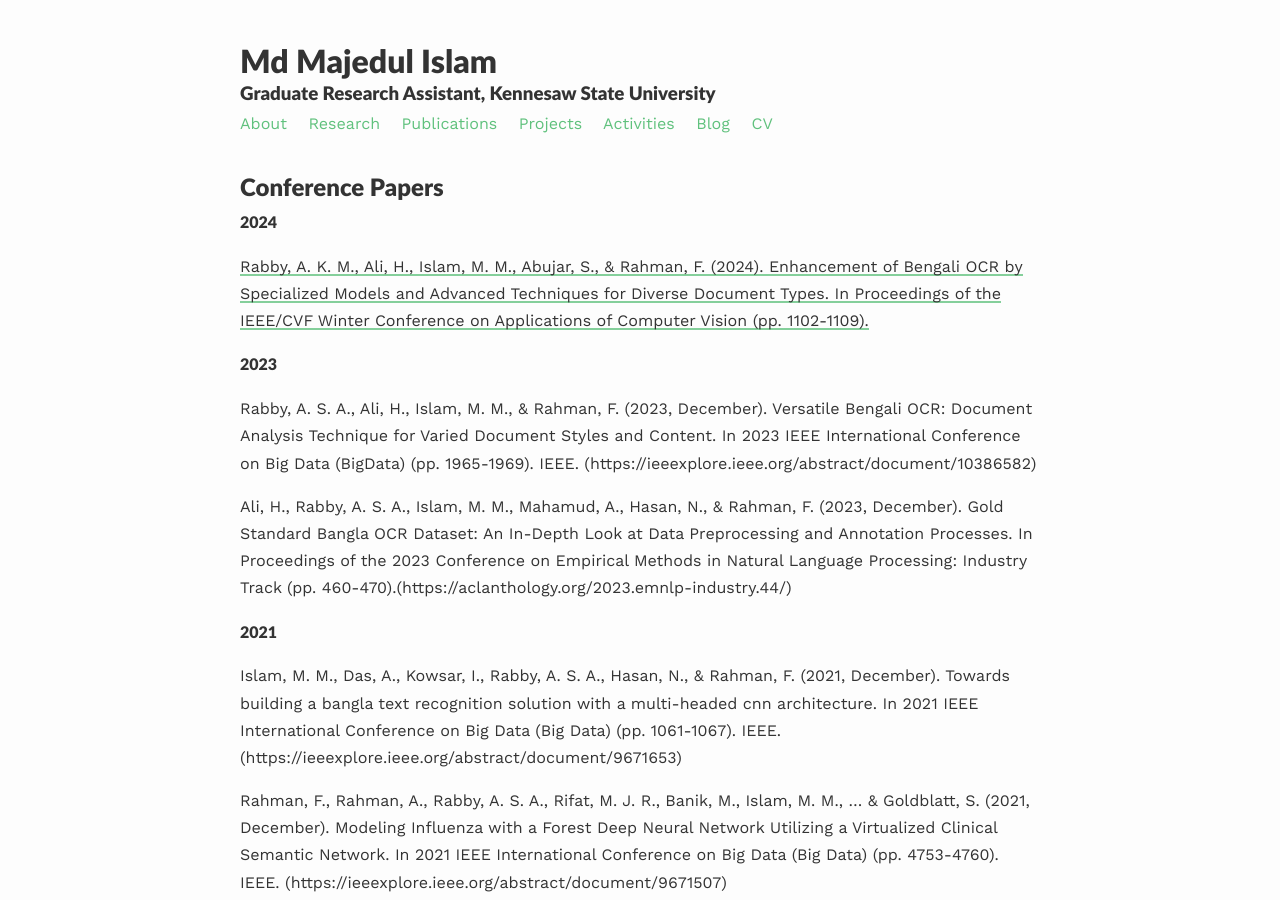
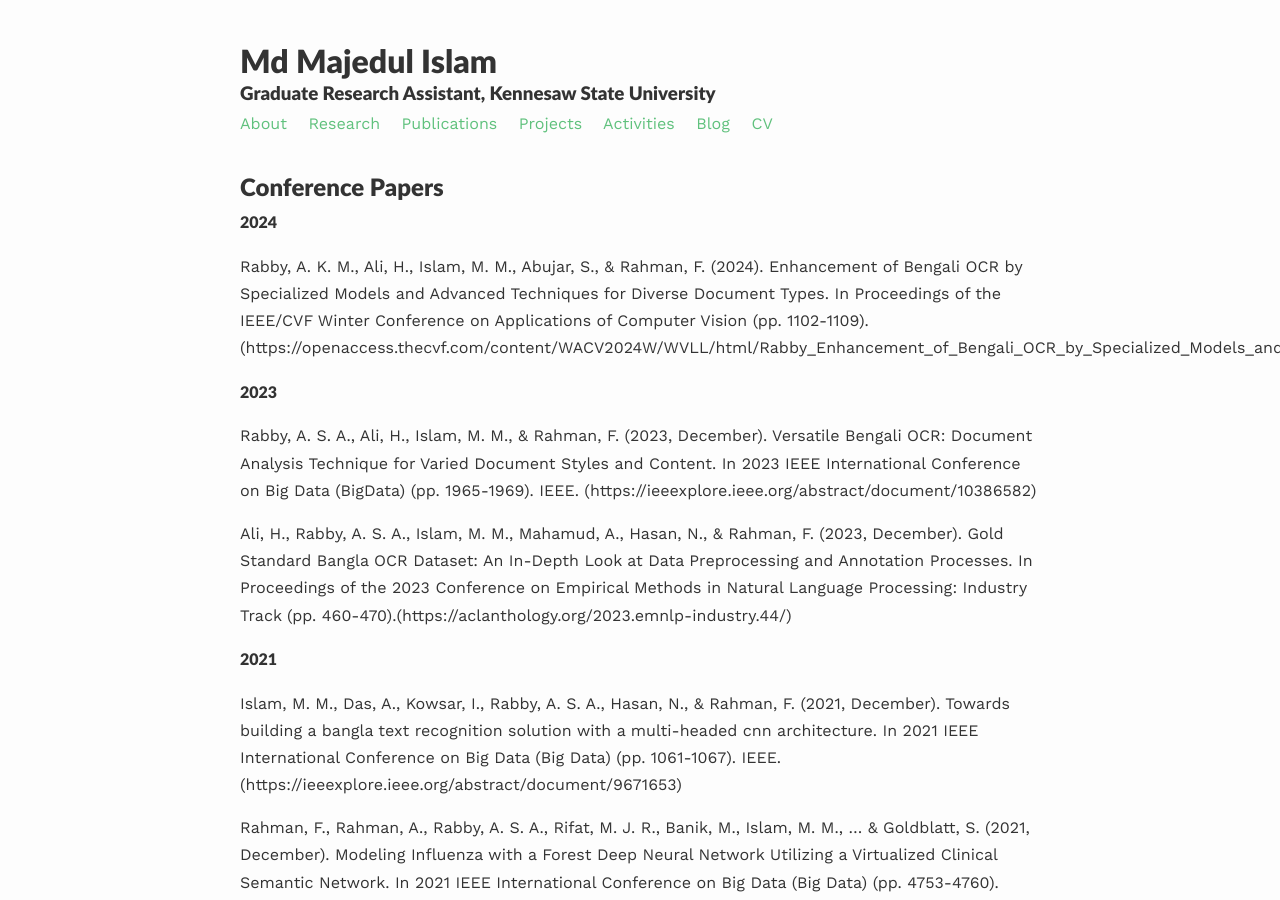
Before and after one commit to majedrifat/majedrifat.github.io, a Jekyll site: the page built from _pages/publications.md, in a window 1280 px wide and 900 px high. Built offline with Jekyll 4.4.1, drawn with Linux system fonts in a browser that asks for light colours; nearby versions of some CDN libraries; some web fonts are replaced.

Commit message:
Update publications.md

```diff
--- a/_pages/publications.md
+++ b/_pages/publications.md
@@ -11,7 +11,7 @@ published: true
 ## Conference Papers
 
 #### 2024
-[Rabby, A. K. M., Ali, H., Islam, M. M., Abujar, S., & Rahman, F. (2024). Enhancement of Bengali OCR by Specialized Models and Advanced Techniques for Diverse Document Types. In Proceedings of the IEEE/CVF Winter Conference on Applications of Computer Vision (pp. 1102-1109).](https://openaccess.thecvf.com/content/WACV2024W/WVLL/html/Rabby_Enhancement_of_Bengali_OCR_by_Specialized_Models_and_Advanced_Techniques_WACVW_2024_paper.html)
+Rabby, A. K. M., Ali, H., Islam, M. M., Abujar, S., & Rahman, F. (2024). Enhancement of Bengali OCR by Specialized Models and Advanced Techniques for Diverse Document Types. In Proceedings of the IEEE/CVF Winter Conference on Applications of Computer Vision (pp. 1102-1109).(https://openaccess.thecvf.com/content/WACV2024W/WVLL/html/Rabby_Enhancement_of_Bengali_OCR_by_Specialized_Models_and_Advanced_Techniques_WACVW_2024_paper.html)
 
 #### 2023
 
```
